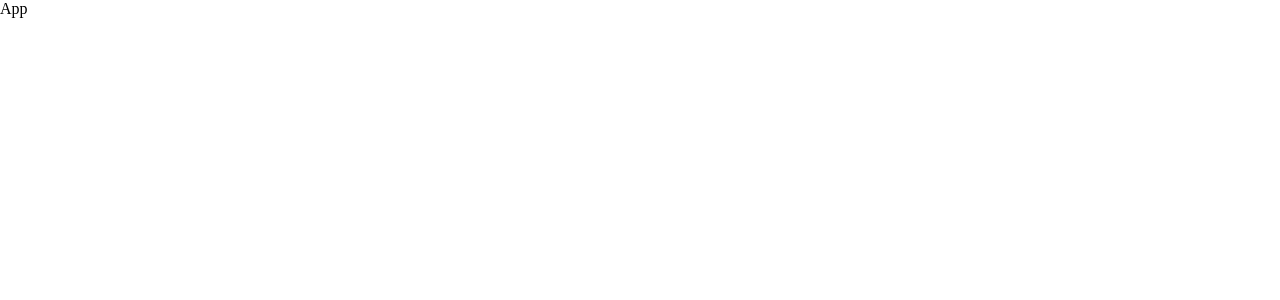
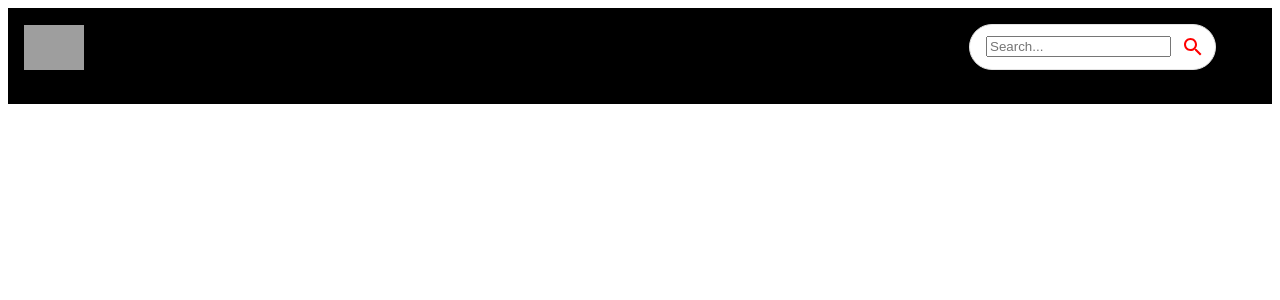
Before and after one commit to phyowainyunt-19/react-yoututbe, a React (Create React App) app: page / in a window 1280 px wide. Shown: the top 300 px of the page. Built offline with nearby package versions, Linux system fonts and the light colour scheme; grey boxes are pictures that could not be loaded.

Commit message:
Navbar implement | SearchBar added

```diff
--- a/src/App.js
+++ b/src/App.js
@@ -1,7 +1,20 @@
-import React from 'react'
-const App = () => {
-  return(
-    <div>App</div>
-  )
-}
-export default App
+import { BrowserRouter, Routes, Route } from "react-router-dom";
+import { Box } from '@mui/material';
+
+import { ChannelDetail, VideoDetail, SearchFeed, Navbar, Feed } from './components';
+
+const App = () => (
+  <BrowserRouter>
+    <Box sx={{ backgroundColor: '#000' }}>
+      <Navbar />
+      <Routes>
+        <Route exact path='/' element={<Feed />} />
+        <Route path='/video/:id' element={<VideoDetail />} />
+        <Route path='/channel/:id' element={<ChannelDetail />} />
+        <Route path='/search/:searchTerm' element={<SearchFeed />} />
+      </Routes>
+    </Box>
+  </BrowserRouter>
+);
+
+export default App;
--- /dev/null
+++ b/src/components/ChannelDetail.jsx
@@ -0,0 +1,9 @@
+import React from 'react'
+
+const ChannelDetail = () => {
+  return (
+    <div>ChannelDetail</div>
+  )
+}
+
+export default ChannelDetail
--- /dev/null
+++ b/src/components/Feed.jsx
@@ -0,0 +1,9 @@
+import React from 'react'
+
+const Feed = () => {
+  return (
+    <div>Feed</div>
+  )
+}
+
+export default Feed
--- /dev/null
+++ b/src/components/Navbar.jsx
@@ -0,0 +1,23 @@
+import { Stack } from "@mui/material";
+import { Link } from "react-router-dom";
+
+import { logo } from '../utils/constants';
+import SearchBar from './SearchBar';
+
+const Navbar = () => {
+  return (
+    <Stack
+      direction="row"
+      alignItems="center"
+      p={2}
+      sx={{ position: 'sticky', background: '#000', top: 0, justifyContent: "space-between" }}
+    >
+      <Link to="/" style={{ display: 'flex', alignItems: 'center' }}>
+        <img src={logo} alt="logo" height={45} />
+      </Link>
+      <SearchBar />
+    </Stack>
+  )
+}
+
+export default Navbar
--- /dev/null
+++ b/src/components/SearchBar.jsx
@@ -0,0 +1,33 @@
+import { useState } from 'react';
+import { useNavigate } from 'react-router-dom';
+import { Paper, IconButton } from '@mui/material';
+import { Search } from '@mui/icons-material';
+
+const SearchBar = () => {
+  return (
+    <Paper
+      component="form"
+      onSubmit={() => { }}
+      sx={{
+        borderRadius: 20,
+        border: '1px solid #e3e3e3',
+        pl: 2,
+        boxShadow: 'none',
+        mr: { sm: 5 }
+      }}
+    >
+      <input
+        className='search-bar'
+        placeholder='Search...'
+        value=""
+        onChange={() => { }}
+        style={{ outline: 'none' }}
+      />
+      <IconButton type="submit" sx={{ p: '10px', color: 'red' }}>
+        <Search />
+      </IconButton>
+    </Paper>
+  )
+}
+
+export default SearchBar
--- /dev/null
+++ b/src/components/SearchFeed.jsx
@@ -0,0 +1,9 @@
+import React from 'react'
+
+const SearchFeed = () => {
+  return (
+    <div>SearchFeed</div>
+  )
+}
+
+export default SearchFeed
--- /dev/null
+++ b/src/components/VideoDetail.jsx
@@ -0,0 +1,9 @@
+import React from 'react'
+
+const VideoDetail = () => {
+  return (
+    <div>VideoDetail</div>
+  )
+}
+
+export default VideoDetail
--- /dev/null
+++ b/src/components/index.js
@@ -0,0 +1,6 @@
+export { default as Navbar } from './Navbar.jsx';
+export { default as Feed } from './Feed.jsx';
+export { default as VideoDetail } from './VideoDetail.jsx';
+export { default as ChannelDetail } from './ChannelDetail.jsx';
+export { default as SearchFeed } from './SearchFeed.jsx';
+export { default as SearchBar } from './SearchBar.jsx';
--- a/src/index.js
+++ b/src/index.js
@@ -2,7 +2,6 @@
 import ReactDOM from 'react-dom/client';    // v18 change
 
 import App from './App';
-import './index.css';
 
 const root = ReactDOM.createRoot(document.getElementById('root'));
 
--- /dev/null
+++ b/src/utils/constants.js
@@ -0,0 +1,42 @@
+import MusicNoteIcon from '@mui/icons-material/MusicNote';
+import HomeIcon from '@mui/icons-material/Home';
+import CodeIcon from '@mui/icons-material/Code';
+import OndemandVideoIcon from '@mui/icons-material/OndemandVideo';
+import SportsEsportsIcon from '@mui/icons-material/SportsEsports';
+import LiveTvIcon from '@mui/icons-material/LiveTv';
+import SchoolIcon from '@mui/icons-material/School';
+import FaceRetouchingNaturalIcon from '@mui/icons-material/FaceRetouchingNatural';
+import CheckroomIcon from '@mui/icons-material/Checkroom';
+import GraphicEqIcon from '@mui/icons-material/GraphicEq';
+import TheaterComedyIcon from '@mui/icons-material/TheaterComedy';
+import FitnessCenterIcon from '@mui/icons-material/FitnessCenter';
+import DeveloperModeIcon from '@mui/icons-material/DeveloperMode';
+
+export const logo = 'https://i.ibb.co/s9Qys2j/logo.png';
+
+export const categories = [
+  { name: 'New', icon: <HomeIcon />, },
+  { name: 'JS Mastery', icon: <CodeIcon />, },
+  { name: 'Coding', icon: <CodeIcon />, },
+  { name: 'ReactJS', icon: <CodeIcon />, },
+  { name: 'NextJS', icon: <CodeIcon />, },
+  { name: 'Music', icon: <MusicNoteIcon /> },
+  { name: 'Education', icon: <SchoolIcon />, },
+  { name: 'Podcast', icon: <GraphicEqIcon />, },
+  { name: 'Movie', icon: <OndemandVideoIcon />, },
+  { name: 'Gaming', icon: <SportsEsportsIcon />, },
+  { name: 'Live', icon: <LiveTvIcon />, },
+  { name: 'Sport', icon: <FitnessCenterIcon />, },
+  { name: 'Fashion', icon: <CheckroomIcon />, },
+  { name: 'Beauty', icon: <FaceRetouchingNaturalIcon />, },
+  { name: 'Comedy', icon: <TheaterComedyIcon />, },
+  { name: 'Gym', icon: <FitnessCenterIcon />, },
+  { name: 'Crypto', icon: <DeveloperModeIcon />, },
+];
+
+export const demoThumbnailUrl = 'https://i.ibb.co/G2L2Gwp/API-Course.png';
+export const demoChannelUrl = '/channel/UCmXmlB4-HJytD7wek0Uo97A';
+export const demoVideoUrl = '/video/GDa8kZLNhJ4';
+export const demoChannelTitle = 'JavaScript Mastery';
+export const demoVideoTitle = 'Build and Deploy 5 JavaScript & React API Projects in 10 Hours - Full Course | RapidAPI';
+export const demoProfilePicture = 'http://dergipark.org.tr/assets/app/images/buddy_sample.png'
```
